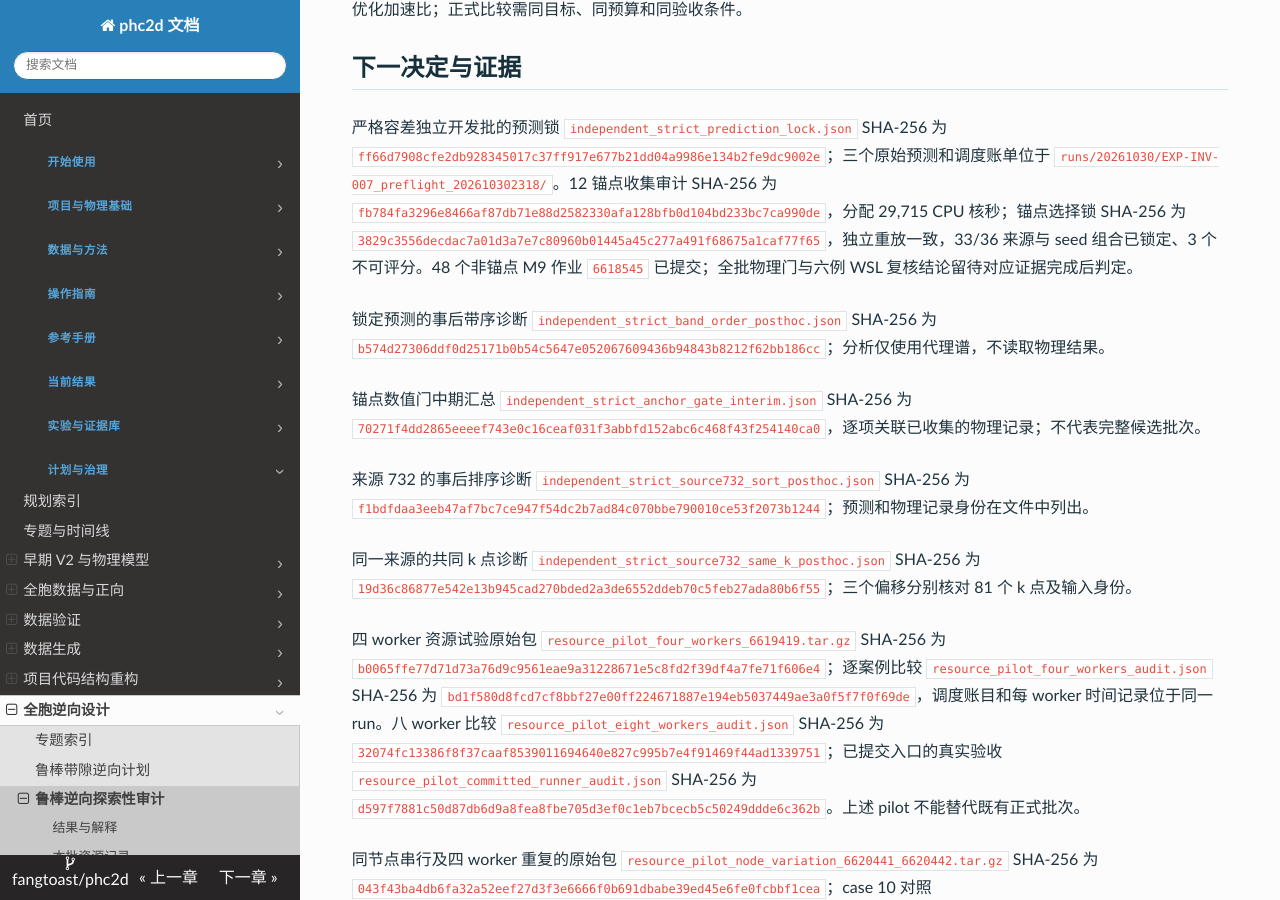
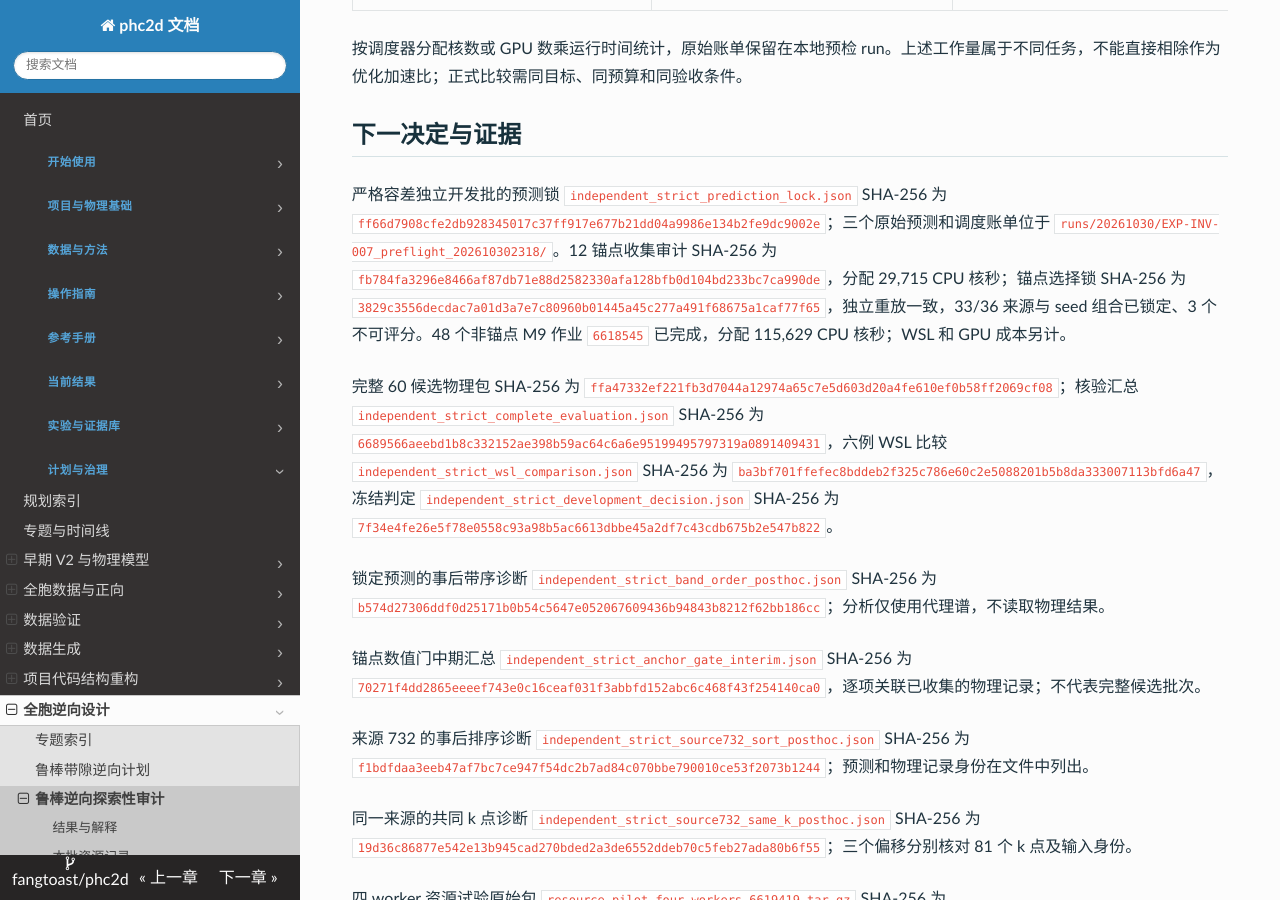
Before and after one commit to fangtoast/phc2d, an MkDocs documentation site: the page built from docs/results/inverse/鲁棒带隙逆向可用性审计.md, in a window 1280 px wide and 900 px high, scrolled down 6050 px. Built offline with MkDocs 1.6.1, drawn with Linux system fonts in a browser that asks for light colours; some of the changed text lies outside the part shown.

Commit message:
Record strict inverse development decision

```diff
--- a/docs/results/inverse/鲁棒带隙逆向可用性审计.md
+++ b/docs/results/inverse/鲁棒带隙逆向可用性审计.md
@@ -28,7 +28,7 @@ source_artifacts:
 
 # 鲁棒带隙逆向可用性审计
 
-**目前不满足 P2 扩大搜索的数值条件。** 60 个名义候选的 M9 MPB 自适应带边计算已完成，但只有 31 个同时满足带边加密和 64→96 分辨率稳定门；12 组局部候选中只有 1 组的 5 个候选全部通过。这是 validation 上的探索性结果，并非独立目标测试或正式 WSL 验收。
+**P2 尚不具备扩大搜索的条件：最新严格批次数值检查通过，但全来源代理选择统计不可用。** 该批 60 个候选在 M9 均通过冻结数值门，6 个预选案例的 WSL 对照通过；唯一有正目标共同裕量的来源在两个模型 seed 上出现带序异常，因此按冻结规则不可评分。这是分层开发批结果，不能替代独立目标测试或连续 BZ 认证。较早 validation 批的 64→96 数值检查为 31/60 通过，与本批合同不同，应分开理解。
 
 ## 结果与解释
 
@@ -43,6 +43,7 @@ source_artifacts:
 | 来源 732 的逐点排序诊断 | 对已锁定的三 seed 锚点谱事后逐 k 和扰动排序后，目标裕量分别约为 −0.0460、−0.0421、−0.0416；M9 加密结果为 0.05065 | 仅一个来源，代理使用固定 k 网格、MPB 使用加密带边；逐点排序仍未恢复该例正裕量，不能作为已验证修复，也不改变原始不可评分状态 |
 | 来源 732 的共同 k 点误差归因 | 三个偏移的 81 个代理 k 点均在 M9 频谱中找到；M9 固定网格/加密目标裕量分别为 0.05092/0.05065，三 seed 代理固定网格裕量分别为 −0.04605/−0.06248/−0.04156 | 仅一个事后诊断来源；该例的正负判断差异已经出现在共同 k 点上，并非单由加密造成。异常谱仅作诊断，不能作为有效预测；是否能通过局部校准或重新训练修复仍需独立实验 |
 | 严格批次预选锚点的跨环境中期检查 | case 0、20 和 40 的三个偏移在 M9 与 WSL 的加密 k 点、数值门判断和求解器身份一致；各自已保存频谱的最大绝对差为 0 | 三个锚点中期检查，不替代冻结的六例复核，也不单独证明数值门已通过或整个批次通过 |
+| 严格批次完整物理和六例复核 | 60/60 候选达到冻结的有限 k 加密及分辨率门；6/6 预选 M9–WSL 对照通过。5 个候选的目标共同裕量为正，全部来自来源 732 | 12 来源均保留，来源 732 的锚点在两个 seed 上带序异常，按共同规则导致三个 seed 均不可评分；全来源排序与统计门不可判定，P2 未通过。样本为条件分层开发批，不代表总体成功率或实际加工良率 |
 | 样本与目标 | K5 Binary validation 的 12 个锚点，每个含锚点共 5 个候选；TE、B9–B10、目标 $a/\lambda=0.83$ | 样本与频率在查看开发分布后确定，不是预注册测试 |
 | 冻结 Global–Local checkpoint 合同 | seed 0/1/2 在同一 K5 Binary validation 的 1,000 个样本上回放，Bands 2–10 MRE 分别约为 0.566822%、0.549704%、0.550749%，与各自 checkpoint 记录均相差不到 0.001 个百分点 | seed 0 在 N40、seed 1/2 在 N56；仅验证 checkpoint、输入与 validation 指标合同，不证明逆向性能或物理验收 |
 | 开发集目标覆盖 | 同源 validation 的 1,000 个结构中，固定 81 点标签只有 6 个在 B9–B10 对目标频率有正裕量 | 是名义粗标签统计；未加密带边、未施加扰动，不等于物理成功数，也不能外推 test |
@@ -181,7 +182,9 @@ source_artifacts:
 
 ## 下一决定与证据
 
-严格容差独立开发批的预测锁 `independent_strict_prediction_lock.json` SHA-256 为 `ff66d7908cfe2db928345017c37ff917e677b21dd04a9986e134b2fe9dc9002e`；三个原始预测和调度账单位于 `runs/20261030/EXP-INV-007_preflight_202610302318/`。12 锚点收集审计 SHA-256 为 `fb784fa3296e8466af87db71e88d2582330afa128bfb0d104bd233bc7ca990de`，分配 29,715 CPU 核秒；锚点选择锁 SHA-256 为 `3829c3556decdac7a01d3a7e7c80960b01445a45c277a491f68675a1caf77f65`，独立重放一致，33/36 来源与 seed 组合已锁定、3 个不可评分。48 个非锚点 M9 作业 `6618545` 已提交；全批物理门与六例 WSL 复核结论留待对应证据完成后判定。
+严格容差独立开发批的预测锁 `independent_strict_prediction_lock.json` SHA-256 为 `ff66d7908cfe2db928345017c37ff917e677b21dd04a9986e134b2fe9dc9002e`；三个原始预测和调度账单位于 `runs/20261030/EXP-INV-007_preflight_202610302318/`。12 锚点收集审计 SHA-256 为 `fb784fa3296e8466af87db71e88d2582330afa128bfb0d104bd233bc7ca990de`，分配 29,715 CPU 核秒；锚点选择锁 SHA-256 为 `3829c3556decdac7a01d3a7e7c80960b01445a45c277a491f68675a1caf77f65`，独立重放一致，33/36 来源与 seed 组合已锁定、3 个不可评分。48 个非锚点 M9 作业 `6618545` 已完成，分配 115,629 CPU 核秒；WSL 和 GPU 成本另计。
+
+完整 60 候选物理包 SHA-256 为 `ffa47332ef221fb3d7044a12974a65c7e5d603d20a4fe610ef0b58ff2069cf08`；核验汇总 `independent_strict_complete_evaluation.json` SHA-256 为 `6689566aeebd1b8c332152ae398b59ac64c6a6e95199495797319a0891409431`，六例 WSL 比较 `independent_strict_wsl_comparison.json` SHA-256 为 `ba3bf701ffefec8bddeb2f325c786e60c2e5088201b5b8da333007113bfd6a47`，冻结判定 `independent_strict_development_decision.json` SHA-256 为 `7f34e4fe26e5f78e0558c93a98b5ac6613dbbe45a2df7c43cdb675b2e547b822`。
 
 锁定预测的事后带序诊断 `independent_strict_band_order_posthoc.json` SHA-256 为 `b574d27306ddf0d25171b0b54c5647e052067609436b94843b8212f62bb186cc`；分析仅使用代理谱，不读取物理结果。
 
```
Also changed, not shown: PROJECT_MAP.md (+1 -1 lines).
